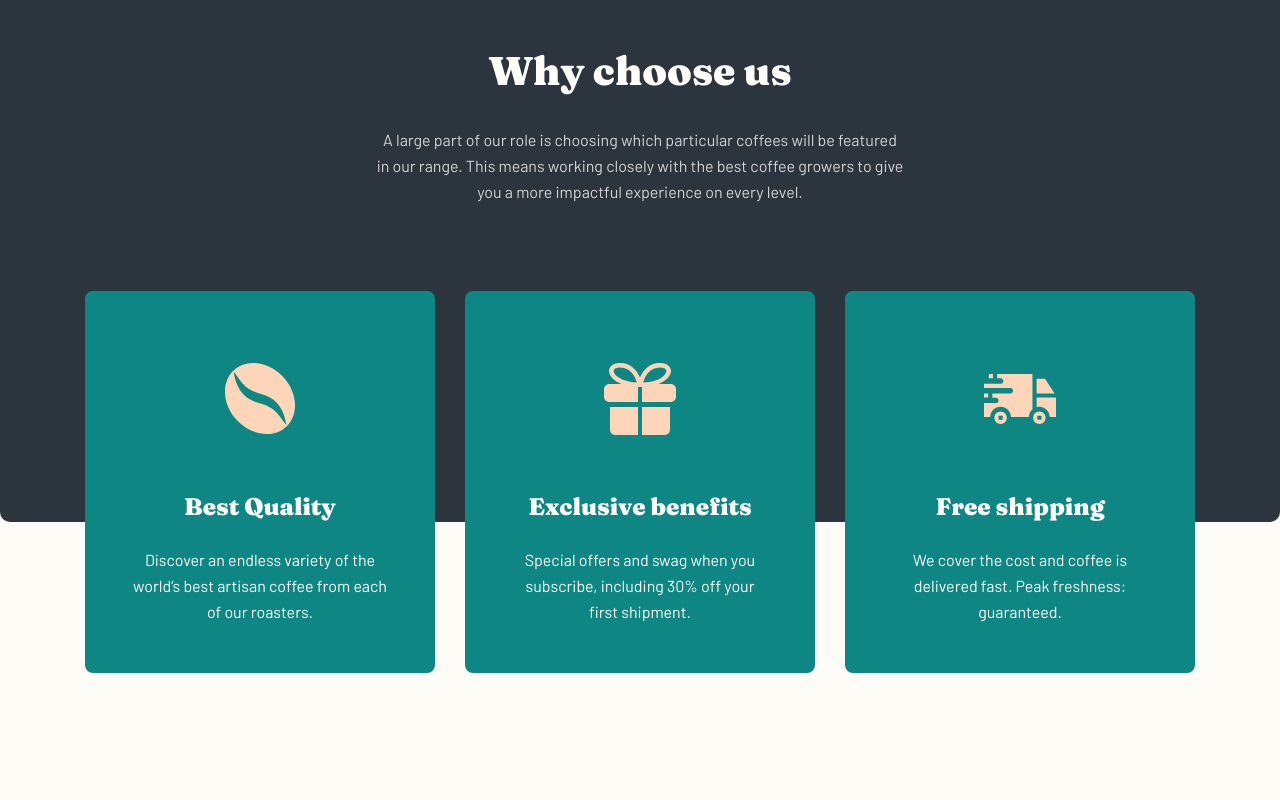
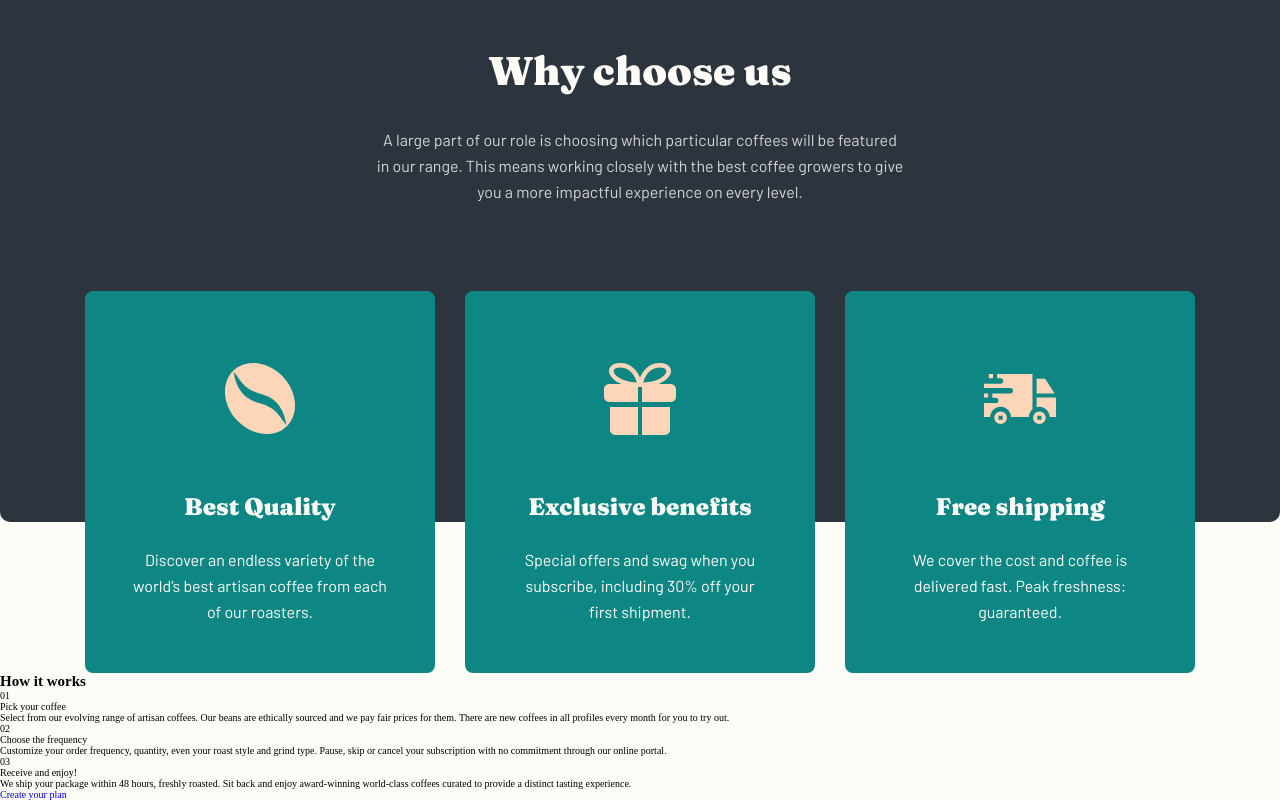
Before and after one commit to VladimirVolvakov/coffeeroasters-website, a website: page index.html in a window 1280 px wide. Shown: the part 1584-2384 px from the top of the page. Before the commit the page ends 2257 px from the top, so only its background shows below. Drawn offline with Linux system fonts and the light colour scheme.

Commit message:
feat: add markup for section.workflow in index.html

```diff
--- a/index.html
+++ b/index.html
@@ -126,9 +126,9 @@
           <h2 class="heading-lg features__heading">Why choose us</h2>
           <p class="font-body features__subheading u-text-center">
             A large part of our role is choosing which particular coffees will
-            be featured <br> in our range. This means working closely with the best
-            coffee growers to give you a more impactful experience on every
-            level.
+            be featured <br />
+            in our range. This means working closely with the best coffee
+            growers to give you a more impactful experience on every level.
           </p>
           <div class="features__list">
             <div class="card features__card">
@@ -138,7 +138,9 @@
                 class="card__img features__img"
               />
               <div class="card__description">
-                <p class="heading-sm u-text-center card__heading features__card-heading">
+                <p
+                  class="heading-sm u-text-center card__heading features__card-heading"
+                >
                   Best Quality
                 </p>
                 <p class="font-body u-text-center features__card-subheading">
@@ -154,7 +156,9 @@
                 class="card__img features__img"
               />
               <div class="card__description">
-                <p class="heading-sm u-text-center card__heading features__card-heading">
+                <p
+                  class="heading-sm u-text-center card__heading features__card-heading"
+                >
                   Exclusive benefits
                 </p>
                 <p class="font-body u-text-center features__card-subheading">
@@ -170,7 +174,9 @@
                 class="card__img features__img"
               />
               <div class="card__description">
-                <p class="heading-sm u-text-center card__heading features__card-heading">
+                <p
+                  class="heading-sm u-text-center card__heading features__card-heading"
+                >
                   Free shipping
                 </p>
                 <p class="font-body u-text-center features__card-subheading">
@@ -181,6 +187,44 @@
             </div>
           </div>
         </div>
+      </section>
+      <section class="workflow">
+        <h2>How it works</h2>
+        <div class="workflow__progress">
+          <div class="circle"></div>
+          <div class="circle"></div>
+          <div class="circle"></div>
+        </div>
+        <div class="workflow__description">
+          <div class="workflow__card">
+            <div class="workflow-step-number">01</div>
+            <div class="workflow-step-name">Pick your coffee</div>
+            <div class="workflow-step-desc">
+              Select from our evolving range of artisan coffees. Our beans are
+              ethically sourced and we pay fair prices for them. There are new
+              coffees in all profiles every month for you to try out.
+            </div>
+          </div>
+          <div class="workflow__card">
+            <div class="workflow-step-number">02</div>
+            <div class="workflow-step-name">Choose the frequency</div>
+            <div class="workflow-step-desc">
+              Customize your order frequency, quantity, even your roast style
+              and grind type. Pause, skip or cancel your subscription with no
+              commitment through our online portal.
+            </div>
+          </div>
+          <div class="workflow__card">
+            <div class="workflow-step-number">03</div>
+            <div class="workflow-step-name">Receive and enjoy!</div>
+            <div class="workflow-step-desc">
+              We ship your package within 48 hours, freshly roasted. Sit back
+              and enjoy award-winning world-class coffees curated to provide a
+              distinct tasting experience.
+            </div>
+          </div>
+        </div>
+        <a href="/create-plan.html">Create your plan</a>
       </section>
     </main>
     <!-- CARD component -->
```
